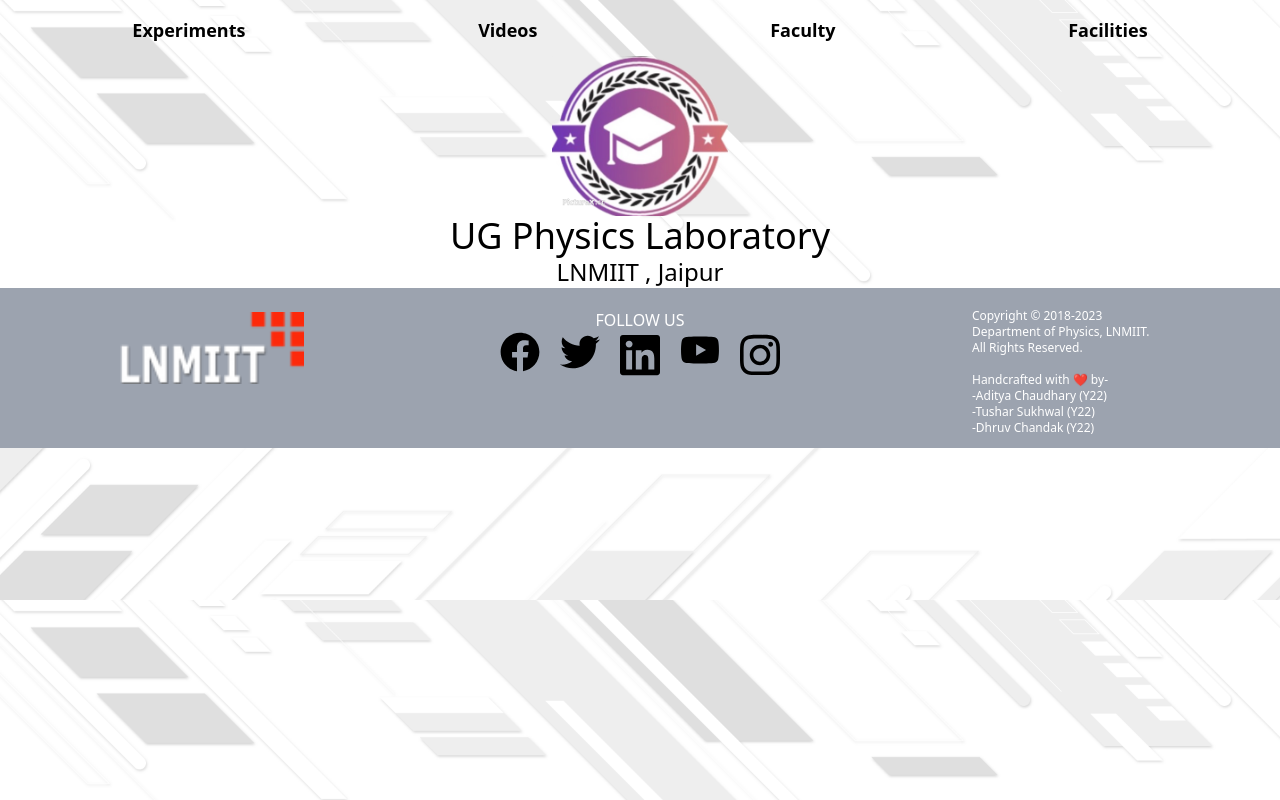
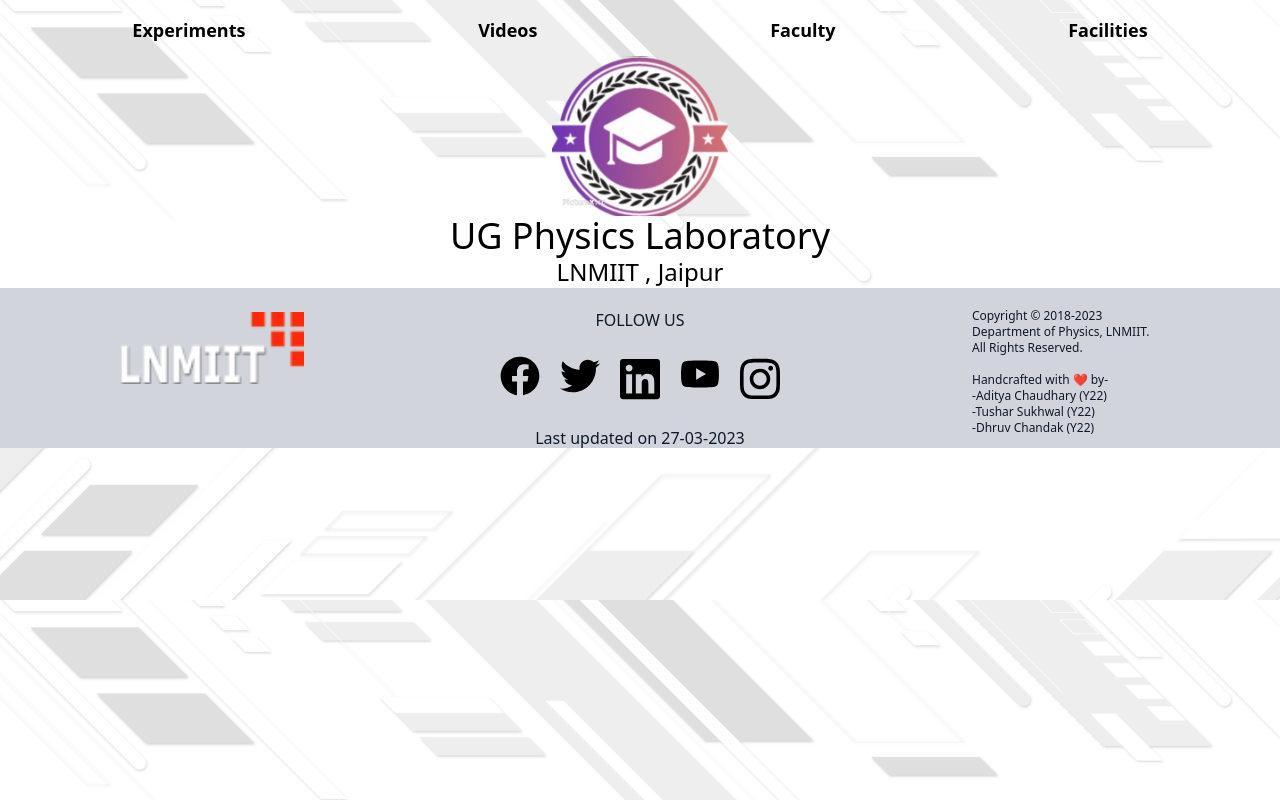
Before and after one commit to lnmiit-physicslab/Lnmiit-Physics-Lab-Website, a React (Vite) app: page / in a window 1280 px wide. Shown: the top 800 px of the page. Built offline with nearby package versions, Linux system fonts and the light colour scheme.

Commit message:
Footer updated

```diff
--- a/src/App.jsx
+++ b/src/App.jsx
@@ -6,6 +6,7 @@ function App() {
   return (
     <div className="app relative">
       <div id='doubt' className="w-full h-full flex-col justify-center content-center flex-wrap gap-4 absolute z-10">
+
         {/* Header Started*/}
         <HeaderC/>
         {/* Header Closed */}
--- a/src/components/Footer.jsx
+++ b/src/components/Footer.jsx
@@ -2,7 +2,7 @@ import React from 'react'
 
 const Footer = () => {
     return (
-        <div className='flex content-center justify-center gap-48 p-5 bg-gray-400 bottom-0 w-full h-40'>
+        <div className='flex content-center justify-center gap-48 p-5 bg-gray-300 bottom-0 w-full h-40 text-slate-900'>
 
             {/* Logo Container Started */}
             <div className='logo h-28'>
@@ -14,7 +14,8 @@ const Footer = () => {
 
             {/* Social Handles Started */}
             <div className='socialHandles h-28'>
-                <div><p className='text-white text-center'>FOLLOW US</p></div>
+                <div><p className='text-center'>FOLLOW US</p></div>
+                <br/>
                 <div className='flex gap-5'>
                     <span>
                         <a href="https://www.facebook.com/lnmiit.ac.in/">
@@ -42,21 +43,23 @@ const Footer = () => {
                         </a>
                     </span>
                 </div>
+                <br/>
+                {/* Website update time */}
+                <p className='text-center font-light'>Last updated on 27-03-2023</p>
             </div>
             {/* Social Handles Closed */}
 
             {/* Copyright Section Started */}
-            <div className='copyright text-white h-28 w-48 text-xs'>
+            <div className='copyright h-28 w-48 text-xs'>
                 <p>Copyright © 2018-2023 Department of Physics, LNMIIT. All Rights Reserved.</p>
                 <br/>
                 <p>Handcrafted with ❤️  by-<br/>
-                    <a href='' className='hover:cursor-pointer hover:duration-150 hover:font-bold'>-Aditya Chaudhary (Y22) </a><br/>
-                    <a href='' className='hover:cursor-pointer hover:duration-150 hover:font-bold'>-Tushar Sukhwal (Y22) </a><br/>
-                    <a href='' className='hover:cursor-pointer hover:duration-150 hover:font-bold'>-Dhruv Chandak (Y22)</a><br/>
+                    -<a href='' className='hover:cursor-pointer hover:duration-150 hover:font-extrabold'>Aditya Chaudhary (Y22) </a><br/>
+                    -<a href='' className='hover:cursor-pointer hover:duration-150 hover:font-extrabold'>Tushar Sukhwal (Y22) </a><br/>
+                    -<a href='' className='hover:cursor-pointer hover:duration-150 hover:font-extrabold'>Dhruv Chandak (Y22)</a><br/>
                 </p>
             </div>
             {/* Copyright Section CLosed */}
-
         </div>
     )
 }
```
